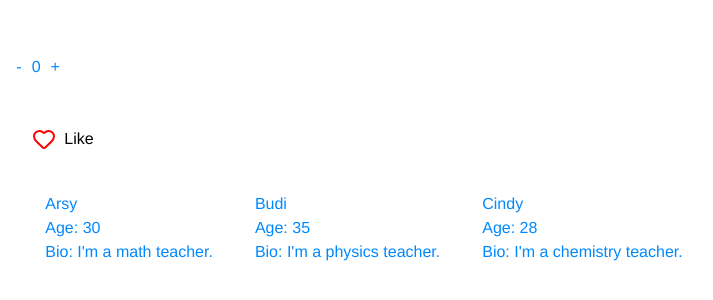
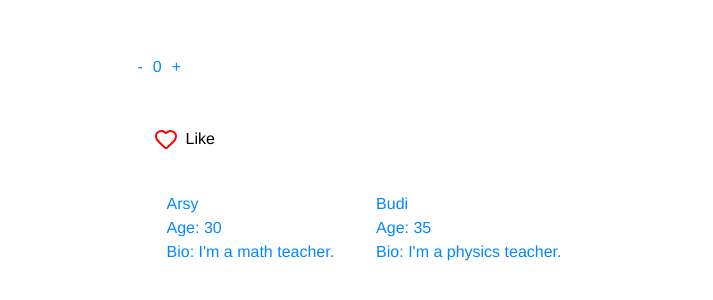
Before and after one commit to mhmmdarsy/learn-react-with-typescript, a React (Vite) app: page / in a window 1280 px wide. Shown: the part 234-534 px from the top of the page, without its empty margins (276-989 px from the left). Built offline with nearby package versions, Linux system fonts and the light colour scheme.

Commit message:
refactor: improve JSX formatting in App component

```diff
--- a/src/App.tsx
+++ b/src/App.tsx
@@ -23,21 +23,22 @@ const teachers: Teacher[] = [
     bio: "I'm a physics teacher.",
     id: 2,
   },
-  {
-    name: 'Cindy',
-    age: 28,
-    bio: "I'm a chemistry teacher.",
-    id: 3,
-  },
 ];
 
 function App() {
   return (
-    <div style={{ padding: "16px 32px", display: 'flex', flexDirection: 'column', gap: '20px'}}>
+    <div
+      style={{
+        padding: '16px 32px',
+        display: 'flex',
+        flexDirection: 'column',
+        gap: '20px',
+      }}
+    >
       <Counter />
       <LikeButton />
 
-      <div className='flex px-4 gap-4'>
+      <div className="flex px-4 gap-4">
         {teachers.map((teacher) => {
           return (
             <ProfileCard
```
